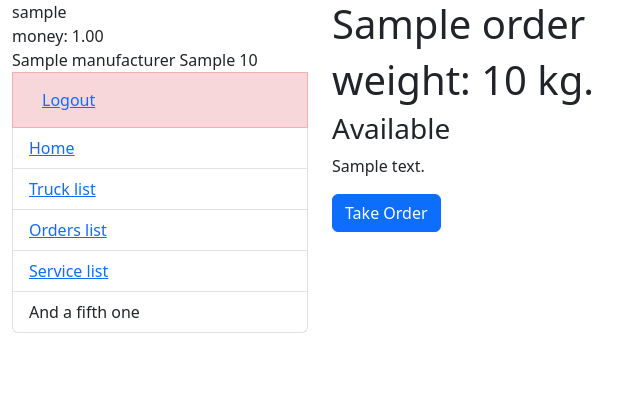
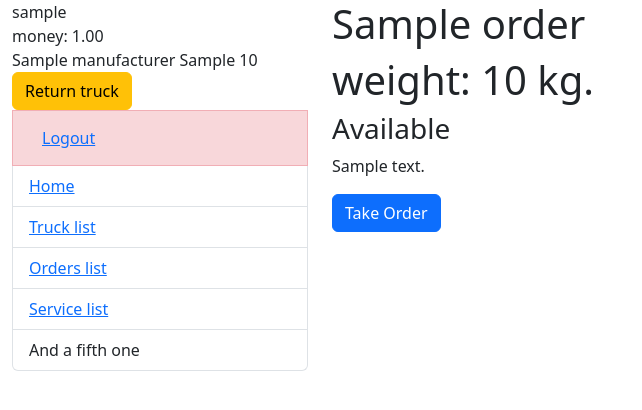
Before and after one commit to AngryAndrii/cargo-service, a Django app: page /orders/1/ in a window 1280 px wide. Shown: the top 410 px of the page, without its empty margins (0-642 px from the left). Run offline with Django 5.2, Linux system fonts and the light colour scheme; a user stored in the database is signed in; tables that the repository leaves empty hold one stand-in row (values such as "Sample post"); some libraries are stand-ins or nearby versions.

Commit message:
added return truck feature

```diff
--- a/cargo/urls.py
+++ b/cargo/urls.py
@@ -1,9 +1,17 @@
 from django.urls import path
 
-from cargo.services.helpers import rent_truck, take_order_modal, take_order, \
-    complete_order_modal, complete_order
-from cargo.views import index, TruckListView, OrderListView, ServicesListView, \
-    OrderDetailView
+from cargo.services.helpers import (rent_truck,
+                                    take_order_modal,
+                                    take_order,
+                                    complete_order_modal,
+                                    complete_order,
+                                    return_truck_modal,
+                                    return_truck)
+from cargo.views import (index,
+                         TruckListView,
+                         OrderListView,
+                         ServicesListView,
+                         OrderDetailView)
 
 urlpatterns = [
     path("", index, name="index"),
@@ -11,10 +19,21 @@ urlpatterns = [
     path("orders/", OrderListView.as_view(), name="order-list"),
     path("services/", ServicesListView.as_view(), name="service-list"),
     path(
-        "cars/<int:pk>/rent-truck/",
+        "trucks/<int:pk>/rent-truck/",
         rent_truck,
         name="rent-truck",
     ),
+    path(
+        "trucks/<int:pk>/return-truck/modal/",
+        return_truck_modal,
+        name="return-truck-modal",
+    ),
+    path(
+        "trucks/<int:pk>/return-truck/",
+        return_truck,
+        name="return-truck",
+    ),
+
     path("orders/<int:pk>/",
          OrderDetailView.as_view(),
          name="order-detail"),
--- a/templates/base.html
+++ b/templates/base.html
@@ -36,6 +36,7 @@
     </div>
   </div>
 </div>
+<div id="modals-here"></div>
 <script src="https://cdn.jsdelivr.net/npm/bootstrap@5.3.8/dist/js/bootstrap.bundle.min.js"></script>
 <script src="https://unpkg.com/htmx.org@1.9.12"></script>
 </body>
--- a/templates/cargo/order_detail.html
+++ b/templates/cargo/order_detail.html
@@ -13,7 +13,7 @@
   {% if order.status == "IP" and order.driver_id == user.id %}
     <button hx-get="{% url 'cargo:complete-order-modal' order.id %}"
             hx-target="#modals-here"
-            hx-swap="innerHTML"
+
             hx-trigger="click"
             class="btn btn-primary"> Complete the order
     </button>
--- a/templates/includes/sidebar.html
+++ b/templates/includes/sidebar.html
@@ -1,11 +1,21 @@
 <ul class="sidebar-nav list-group">
   {% if user.is_authenticated %}
-    {#    <li class="list-group-item list-group-item-info">User: <a#}
-    {#        href="{% url "taxi:driver-detail" pk=user.id %}">{{ user.get_username }}</a></li>#}
     <li>{{ user.get_username }}</li>
     <li>money: {{ user.money }}</li>
     {% if user.truck %}
-      <li>{{ user.truck.manufacturer.name }} {{ user.truck.model }} {{ user.truck.tonnage }}</li>
+      <li>{{ user.truck.manufacturer.name }} {{ user.truck.model }} {{ user.truck.tonnage }}
+
+        <button
+            hx-get="{% url 'cargo:return-truck-modal' pk=user.truck.id %}"
+            hx-target="#modals-here"
+            hx-trigger="click"
+            hx-swap="innerHTML"
+            class="btn btn-warning"
+        >
+          Return truck
+        </button>
+
+      </li>
     {% endif %}
     <li class="list-group-item list-group-item-danger">
       <form id="logout-form" method="post" action="{% url 'logout' %}">
```
Also changed, not shown: cargo/services/helpers.py (+35 -6 lines).
